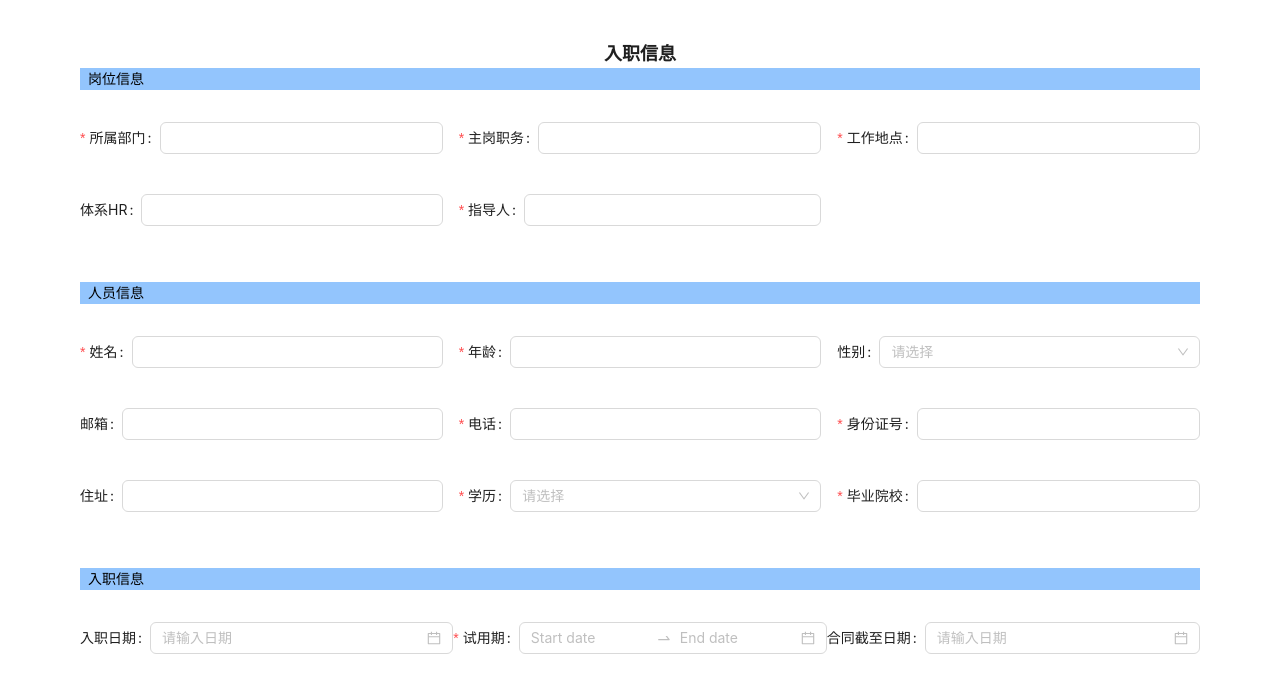
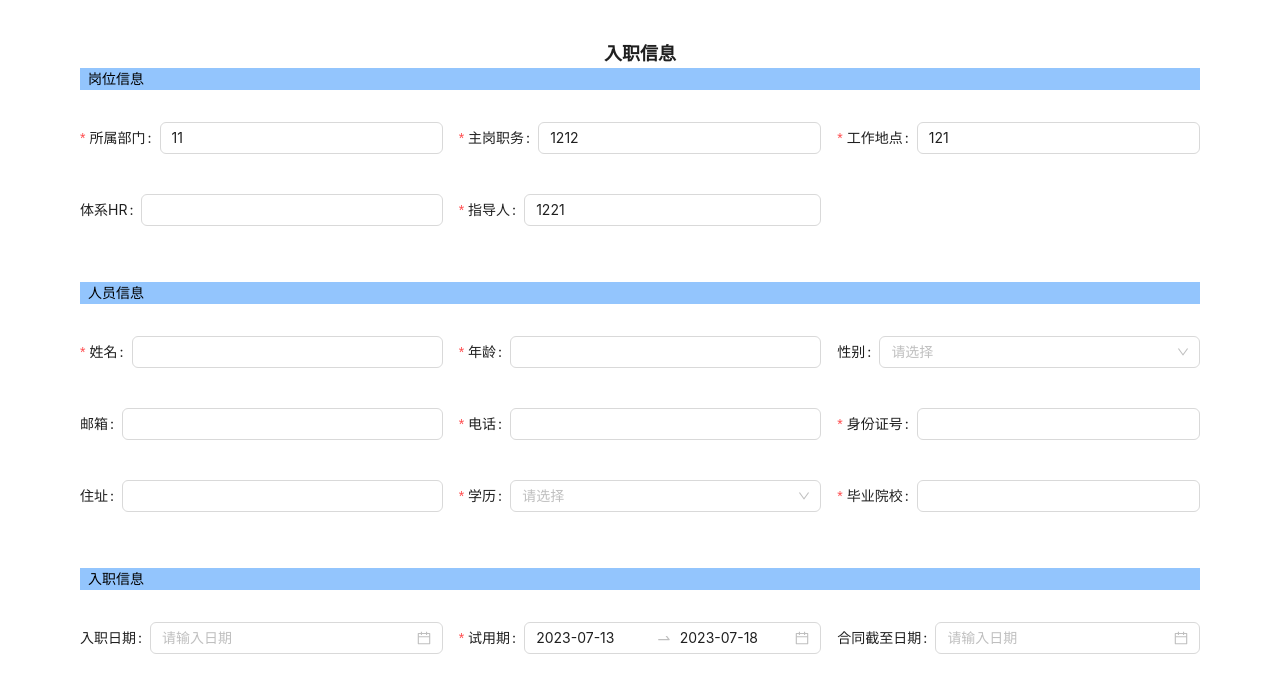
Before and after one commit to 532758463/react-third-from, a React (Vite) app: page /form in a window 1280 px wide. Shown: the top 692 px of the page. Built offline with nearby package versions, Linux system fonts and the light colour scheme.

Commit message:
fix:表单数据回显

```diff
--- a/src/pages/third-from/index.tsx
+++ b/src/pages/third-from/index.tsx
@@ -2,6 +2,8 @@ import { DatePicker, Form, Input, Select } from 'antd';
 import { useEffect, useRef } from 'react';
 import { useForm } from 'antd/lib/form/Form';
 import { jobInfo, getUserInfo, PERMISSION_ENUM, workInfo } from './datas';
+import { getValidUrlParamValue } from '@src/utils/getValidUrlParamValue';
+import dayjs from 'dayjs';
 
 const { Option } = Select;
 const { RangePicker } = DatePicker;
@@ -19,6 +21,12 @@ const SaveActions = [
   PERMISSION_ENUM.SEND,
   PERMISSION_ENUM.TEMPORARY
 ];
+const datas2 = JSON.stringify({
+  jobInfo: { depart: '11', job: '1212', site: '121', teacher: '1221' },
+  userInfo: {
+    endDate: ['2023-07-13T13:52:06.677Z', '2023-07-18T13:52:06.677Z']
+  }
+});
 
 const validateMessages = {
   required: '${label}必填!',
@@ -31,11 +39,23 @@ const validateMessages = {
   }
 };
 
+const RangeDate = (props: any) => {
+  const newVal = props?.value?.map((v: string) => dayjs(v));
+  return <RangePicker {...props} value={newVal} />;
+};
+
+const DateTime = (props: any) => {
+  const val = props?.value;
+  const newVal = val && dayjs(val);
+  return <DatePicker {...props} value={newVal} />;
+};
+
 const ThirdForm = () => {
   const [form] = useForm();
   const backInfoRef = useRef();
   const searchUrl = new URLSearchParams(location.search);
-  const formRecordId = searchUrl.get('formRecordId') || new Date().getTime();
+  const dataId = searchUrl.get('formRecordId') || '';
+  const formRecordId = getValidUrlParamValue(dataId) || new Date().getTime();
   const isStart = searchUrl.get('isStart');
 
   function svaeFormData() {
@@ -45,6 +65,7 @@ const ThirdForm = () => {
 
   useEffect(() => {
     const values = localStorage.getItem(`${formRecordId}`);
+    form.setFieldsValue(JSON.parse(datas2));
     if (values) {
       try {
         form.setFieldsValue(JSON.parse(values));
@@ -194,7 +215,7 @@ const ThirdForm = () => {
         );
       case 'DateTime':
         return (
-          <DatePicker
+          <DateTime
             style={{
               width: '100%'
             }}
@@ -203,7 +224,7 @@ const ThirdForm = () => {
         );
       case 'RangePicker':
         return (
-          <RangePicker
+          <RangeDate
             style={{
               width: '100%'
             }}
@@ -213,6 +234,7 @@ const ThirdForm = () => {
         return <Input />;
     }
   }
+
   return (
     <Form
       {...layout}
@@ -262,7 +284,7 @@ const ThirdForm = () => {
         <div className="px-2 mx-20 text-black bg-blue-300 text-start">
           入职信息
         </div>
-        <div className="grid grid-cols-3 py-8 mx-20">
+        <div className="grid grid-cols-3 gap-4 py-8 mx-20">
           {workInfo.map((v) => (
             <Form.Item
               key={v.name}
--- /dev/null
+++ b/src/utils/getValidUrlParamValue.ts
@@ -0,0 +1,9 @@
+export const getValidUrlParamValue = (value: string | undefined | null) => {
+  if (
+    typeof value === 'string' &&
+    (value === 'null' || value === 'undefined' || value === '0')
+  ) {
+    return null;
+  }
+  return value;
+};
```
Also changed, not shown: package.json (+14 -13 lines), src/pages/third-from/form-demo.tsx (line endings or trailing spaces), 1 other file (tests, documents, lock files or other folders).
